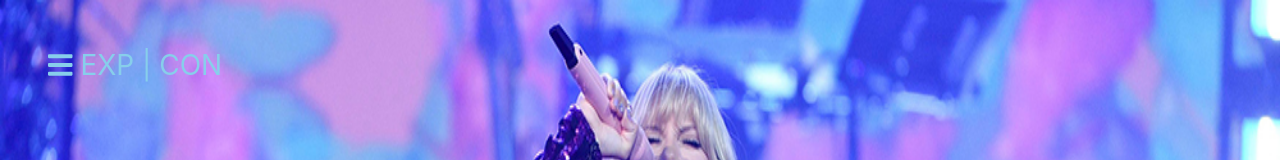
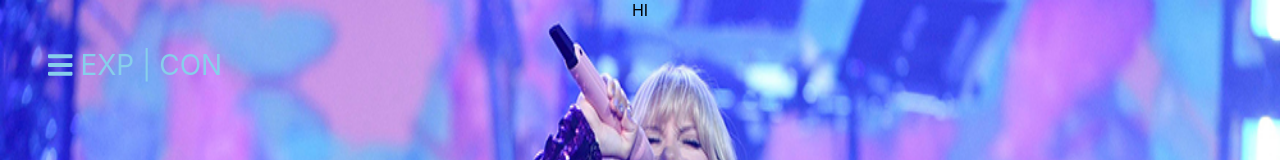
Before and after one commit to alan-mak/SpeerFrontend, a React (Create React App) app: page / in a window 1280 px wide. Shown: the top 160 px of the page. Built offline with nearby package versions, Linux system fonts and the light colour scheme.

Commit message:
Initialize red

```diff
--- a/src/components/landing/button1.jsx
+++ b/src/components/landing/button1.jsx
@@ -12,6 +12,6 @@ export default function Button1(props) {
   }
 
   return (
-    <button className="liquid" onClick={redirect}><p>TRY IT NOW</p></button>
+    <button className="liquid" onClick={redirect}><p id="text-liquid">TRY IT NOW</p></button>
   )
 }
--- a/src/components/landing/button1.scss
+++ b/src/components/landing/button1.scss
@@ -16,7 +16,7 @@
   top: 540px;
   left: 50%;
   transform: translate(-50%);
-  p {
+  p#text-liquid{
     text-shadow:
    -1px -1px 0 #000,
     1px -1px 0 #000,
--- a/src/components/landing/hero.jsx
+++ b/src/components/landing/hero/hero.jsx
@@ -3,9 +3,9 @@ import "react-responsive-carousel/lib/styles/carousel.min.css";
 import './hero.scss'
 import { Carousel } from 'react-responsive-carousel';
 
-import img1 from '../../img/taylor1.jpg';
-import img2 from '../../img/taylor2.jpg';
-import img3 from '../../img/taylor3.png';
+import img1 from '../../../img/taylor1.jpg';
+import img2 from '../../../img/taylor2.jpg';
+import img3 from '../../../img/taylor3.png';
 
 export default function Hero(props) {
 
--- a/src/components/landing/hero.scss
+++ b/src/components/landing/hero/hero.scss
@@ -1,4 +1,4 @@
-@import '../../styles/variables.scss';
+@import '../../../styles/variables.scss';
 .carousel-root {
   position: absolute;
   left: 0;
--- a/src/components/landing/index.jsx
+++ b/src/components/landing/index.jsx
@@ -1,7 +1,8 @@
 import React from 'react';
 
 import Button1 from './button1';
-import Hero from './hero';
+import Hero from './hero/hero';
+import Red from './red/red';
 
 export default function Landing(props) {
 
@@ -9,6 +10,7 @@ export default function Landing(props) {
     <>
       <Button1 />
       <Hero />
+      <Red />
     </>
   )
 }
--- /dev/null
+++ b/src/components/landing/red/red.jsx
@@ -0,0 +1,9 @@
+import React from 'react';
+
+export default function Red(props) {
+  return(
+    <>
+    HI
+    </>
+  )
+}
```
Also changed, not shown: src/components/landing/red/red.scss (added).
